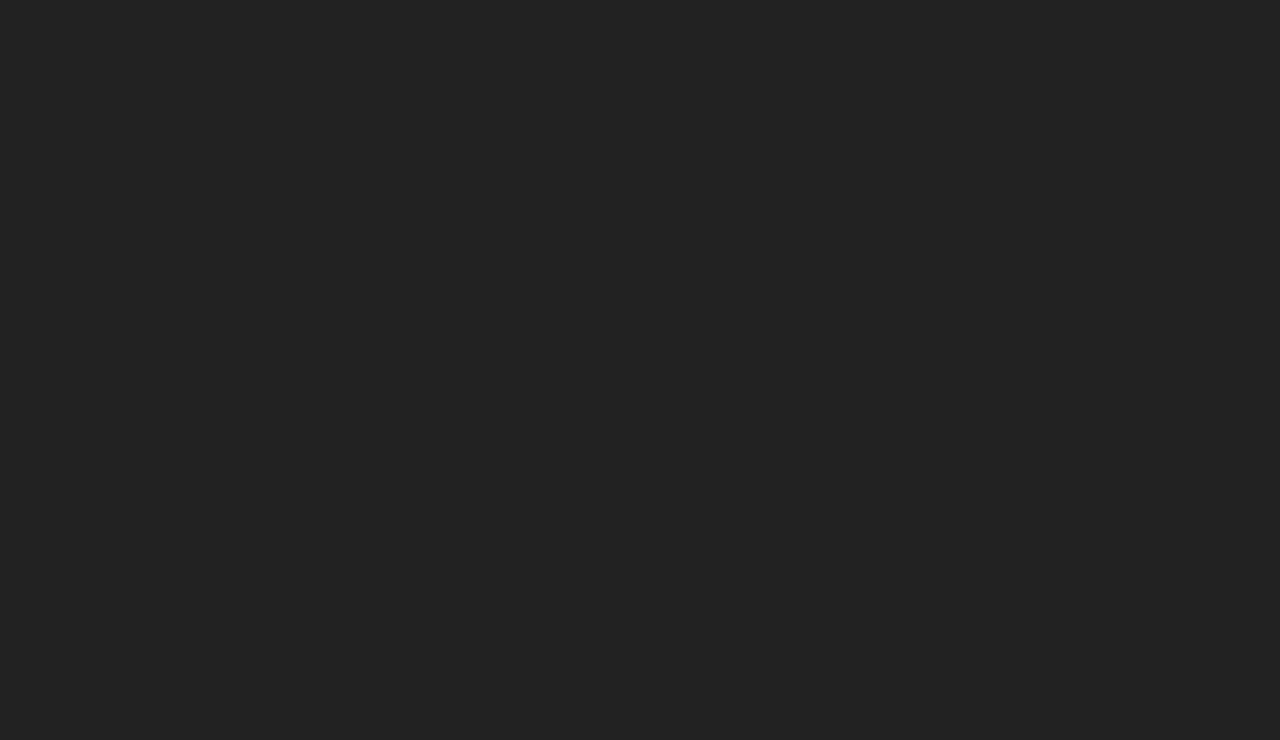
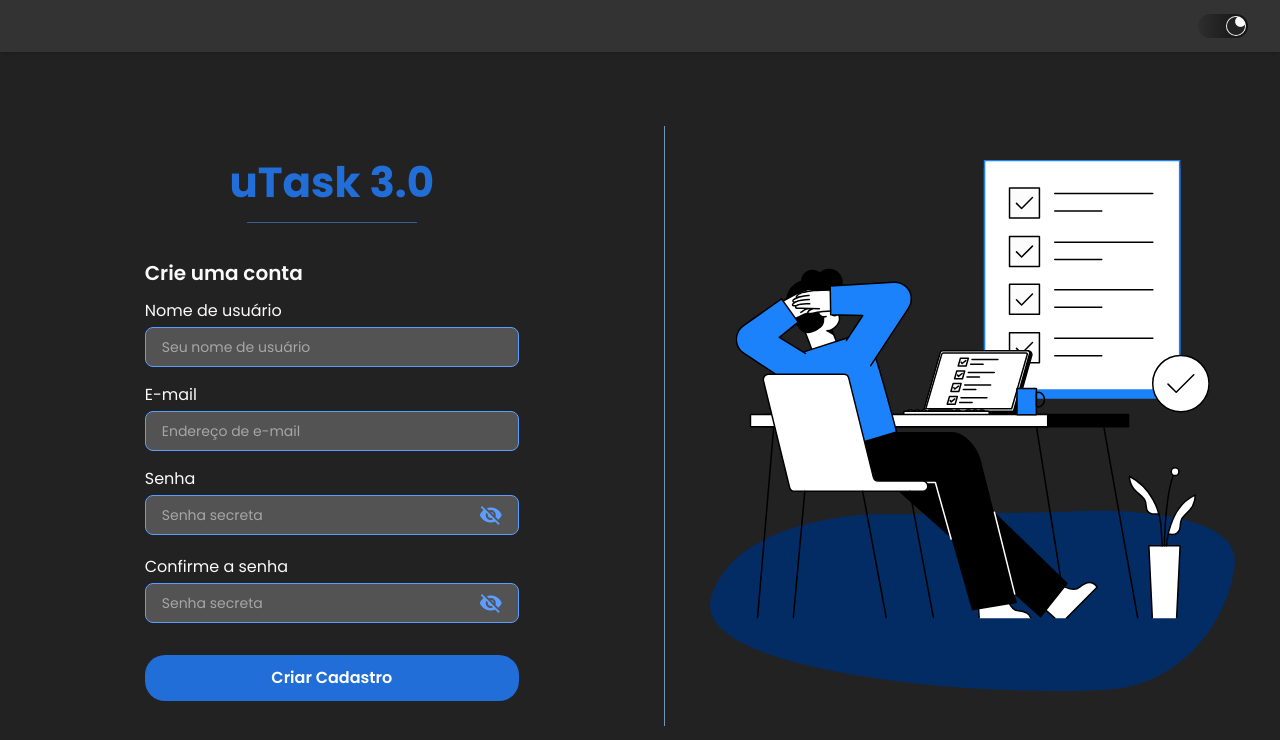
Before and after one commit to kohki-ha/uTask-app, a React (Vite) app in the folder frontend/: page /register in a window 1280 px wide. Before the commit this address had no page. Shown: the top 740 px of the page. Built offline with nearby package versions, Linux system fonts and the light colour scheme.

Commit message:
feat: adiciona página de cadastro e atualiza componente de formulário

```diff
--- a/frontend/src/components/forms/AuthForm.tsx
+++ b/frontend/src/components/forms/AuthForm.tsx
@@ -12,6 +12,10 @@ export function AuthForm({ mode }: AuthFormProps) {
         <form className="flex w-full max-w-93.5 flex-col">
             {!isLogin && (
                 <>
+                    <h2 className="mb-3 text-xl font-semibold text-text self-start">
+                        Crie uma conta
+                    </h2>
+
                     <div className="mb-4">
                         <InputField
                             label="Nome de usuário"
--- /dev/null
+++ b/frontend/src/pages/Register.tsx
@@ -0,0 +1,43 @@
+import type { Theme } from "../hooks/useTheme";
+import { Header } from "../components/layout/Header";
+import { AuthForm } from "../components/forms/AuthForm";
+import registerIllustration from "../assets/register-illustration.svg"
+
+type LoginProps = {
+    theme: Theme;
+    onToggleTheme: () => void;
+}
+
+export function Register({ theme, onToggleTheme }: LoginProps) {
+    return (
+        <div className="min-h-screen bg-page text-text">
+            <Header
+                variant="auth"
+                theme={theme}
+                onToggleTheme={onToggleTheme}
+            />
+
+            <main className="flex min-h-[calc(100vh-52px)] flex-col lg:flex-row lg:items-center lg:justify-center">
+                <section className="m-6 flex flex-1 flex-col items-center">
+                    <h1 className="text-primary mb-2 text-center text-[42px] font-bold">
+                        uTask 3.0
+                    </h1>
+
+                    <div className="bg-divider-small mx-auto mb-9 h-px w-[45%] max-w-42.5" />
+
+                    <AuthForm mode="register" />
+                </section>
+
+                <div className="bg-divider-large mx-auto hidden h-[83vh] max-h-150 w-px lg:block" />
+
+                <section className="flex flex-1 justify-center">
+                    <img
+                        src={registerIllustration}
+                        alt="Ilustração de pessoa trabalhando"
+                        className="m-12 hidden w-full max-w-135.5 lg:block"
+                    />
+                </section>
+            </main>
+        </div>
+    )
+}
--- a/frontend/src/routes/AppRoutes.tsx
+++ b/frontend/src/routes/AppRoutes.tsx
@@ -1,6 +1,7 @@
 import { BrowserRouter, Navigate, Route, Routes } from "react-router-dom";
 import type { Theme } from "../hooks/useTheme";
 import { Login } from "../pages/Login";
+import { Register } from "../pages/Register";
 
 type AppRoutesProps = {
     theme: Theme;
@@ -19,6 +20,13 @@ export function AppRoutes({ theme, onToggleTheme }: AppRoutesProps) {
                         <Login theme={theme} onToggleTheme={onToggleTheme} />
                     }
                 />
+
+                <Route
+                    path="/register"
+                    element={
+                        <Register theme={theme} onToggleTheme={onToggleTheme} />
+                    }
+                />
             </Routes>
         </BrowserRouter>
     );
```
Also changed, not shown: frontend/src/assets/register-illustration.svg (added).
